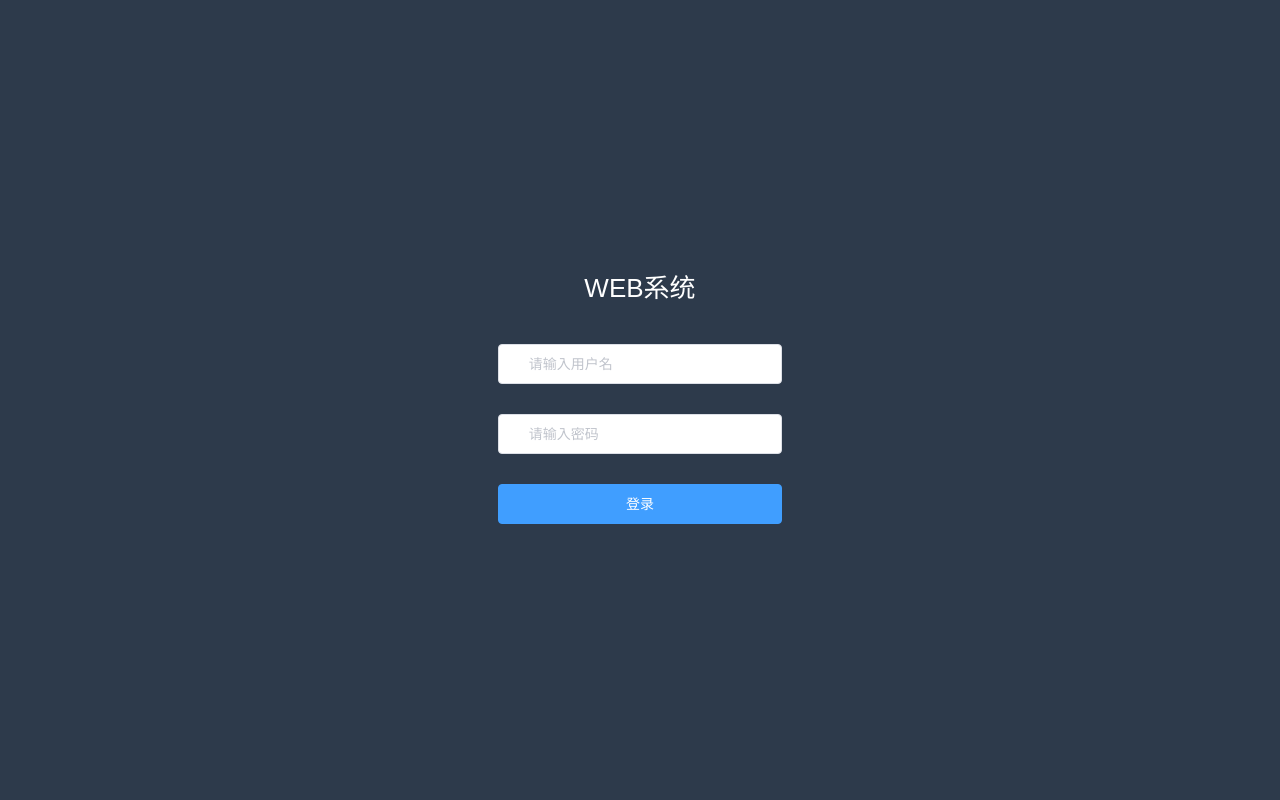
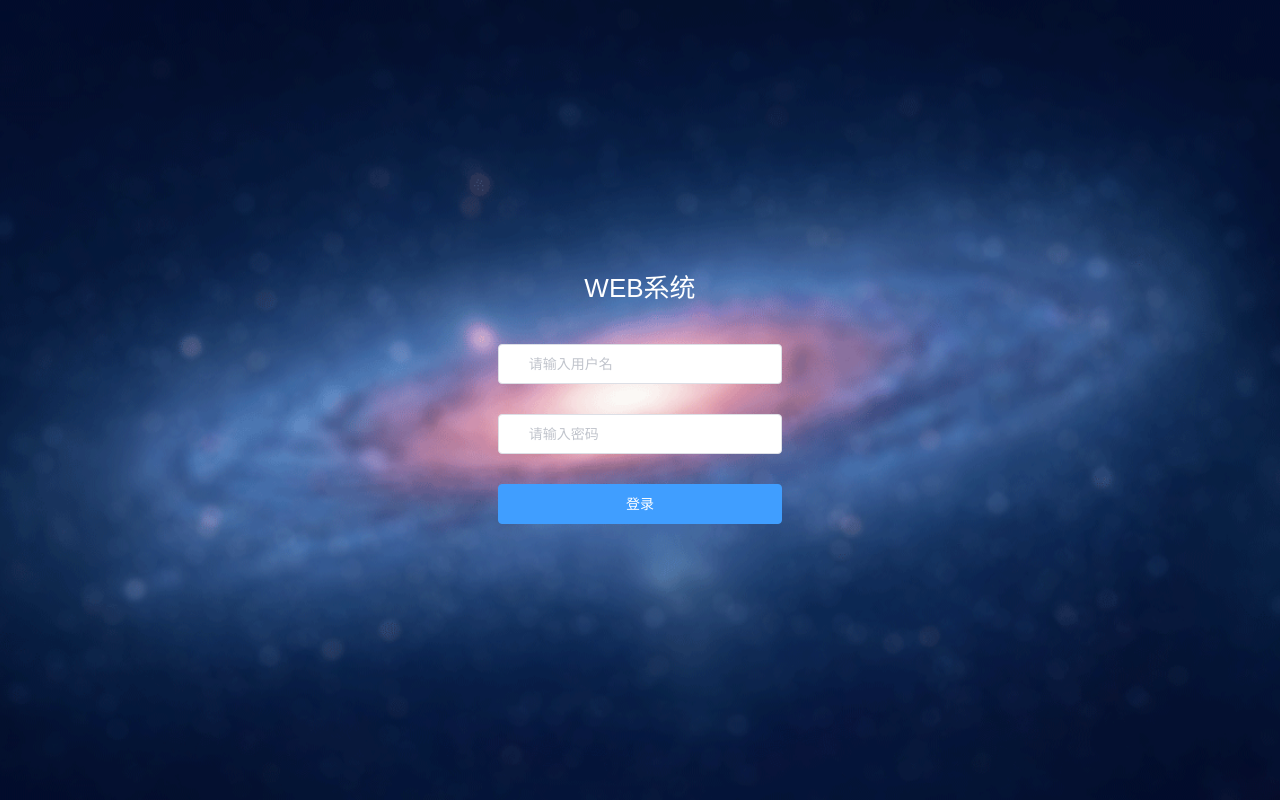
Before and after one commit to YongJiangLee/vue-element-ui, a Vue app: page /#/ in a window 1280 px wide. Built offline with nearby package versions, Linux system fonts and the light colour scheme; a small style sheet from the web is missing.

Commit message:
no message

```diff
--- a/src/pages/login.vue
+++ b/src/pages/login.vue
@@ -14,7 +14,7 @@
               <el-input class="login-input" type="password" v-model="form.password" prefix-icon="iconfont icon-lock" placeholder="请输入密码"></el-input>
             </el-form-item>
             <el-form-item>
-              <el-button type="primary" @click="login()"  v-loading="listLoading">登录</el-button>
+              <el-button type="primary" @click="login()" v-loading="listLoading">登录</el-button>
             </el-form-item>
           </el-form>
         </el-col>
@@ -103,7 +103,8 @@ export default{
   bottom: 0;
   left: 0;
   background-size: 100% auto;
-  background:#2d3a4b;
+  background: url("../assets/login_bg.png") no-repeat center;
+  background-size: cover;
 }
 .login-wrap{
   padding: 50px 0 30px;
@@ -117,9 +118,6 @@ export default{
 .el-button{
   width: 100%;
 }
-.el-input__inner{
-  background: transparent;
-}
 
 input{
   width:200px !important;
```
Also changed, not shown: src/assets/login_bg.png (added).
